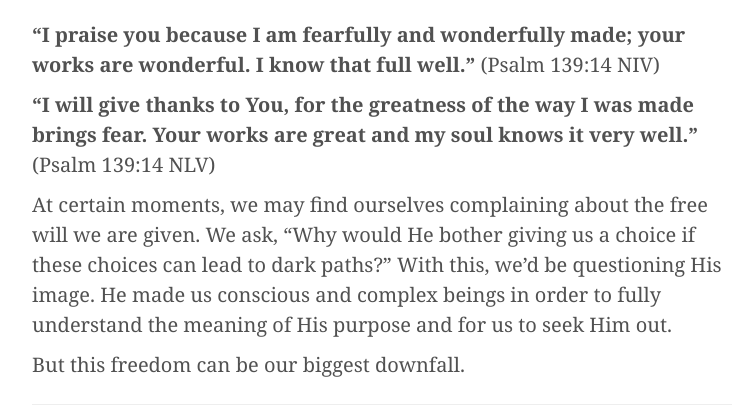
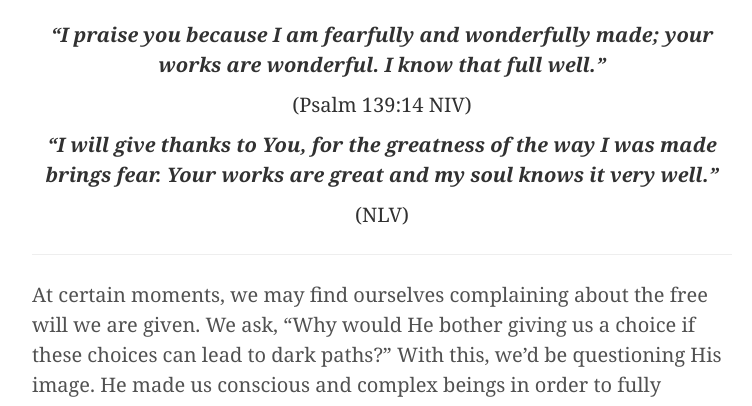
Before and after one commit to thejohnsullivan/McLeian, a Jekyll site: the page built from _posts/2016-07-04-freedom.md, in a window 1280 px wide and 900 px high, scrolled down 4349 px, cut to the strip 109-515 px from the top of the window. Shown: the whole strip, without its empty margins (258-1010 px from the left). Built offline with Jekyll 4.4.1, drawn with Linux system fonts in a browser that asks for light colours; some web fonts are replaced; comment, search, counter and statistics services are not loaded.

Commit message:
Update 2016-07-04-freedom.md

```diff
--- a/_posts/2016-07-04-freedom.md
+++ b/_posts/2016-07-04-freedom.md
@@ -77,9 +77,13 @@ Because all these terrible things exist?
 
 ---
 
-**“I praise you because I am fearfully and wonderfully made; your works are wonderful. I know that full well.”** (Psalm 139:14 NIV)
+**_<center>“I praise you because I am fearfully and wonderfully made; your works are wonderful. I know that full well.”</center>_**
+   <center>(Psalm 139:14 NIV)</center>
 
-**“I will give thanks to You, for the greatness of the way I was made brings fear. Your works are great and my soul knows it very well.”** (Psalm 139:14 NLV)
+**_<center>“I will give thanks to You, for the greatness of the way I was made brings fear. Your works are great and my soul knows it very well.”</center>_**
+   <center>(NLV)</center>
+
+---
 
 At certain moments, we may find ourselves complaining about the free will we are given. We ask, “Why would He bother giving us a choice if these choices can lead to dark paths?” With this, we’d be questioning His image. He made us conscious and complex beings in order to fully understand the meaning of His purpose and for us to seek Him out.
 
```
